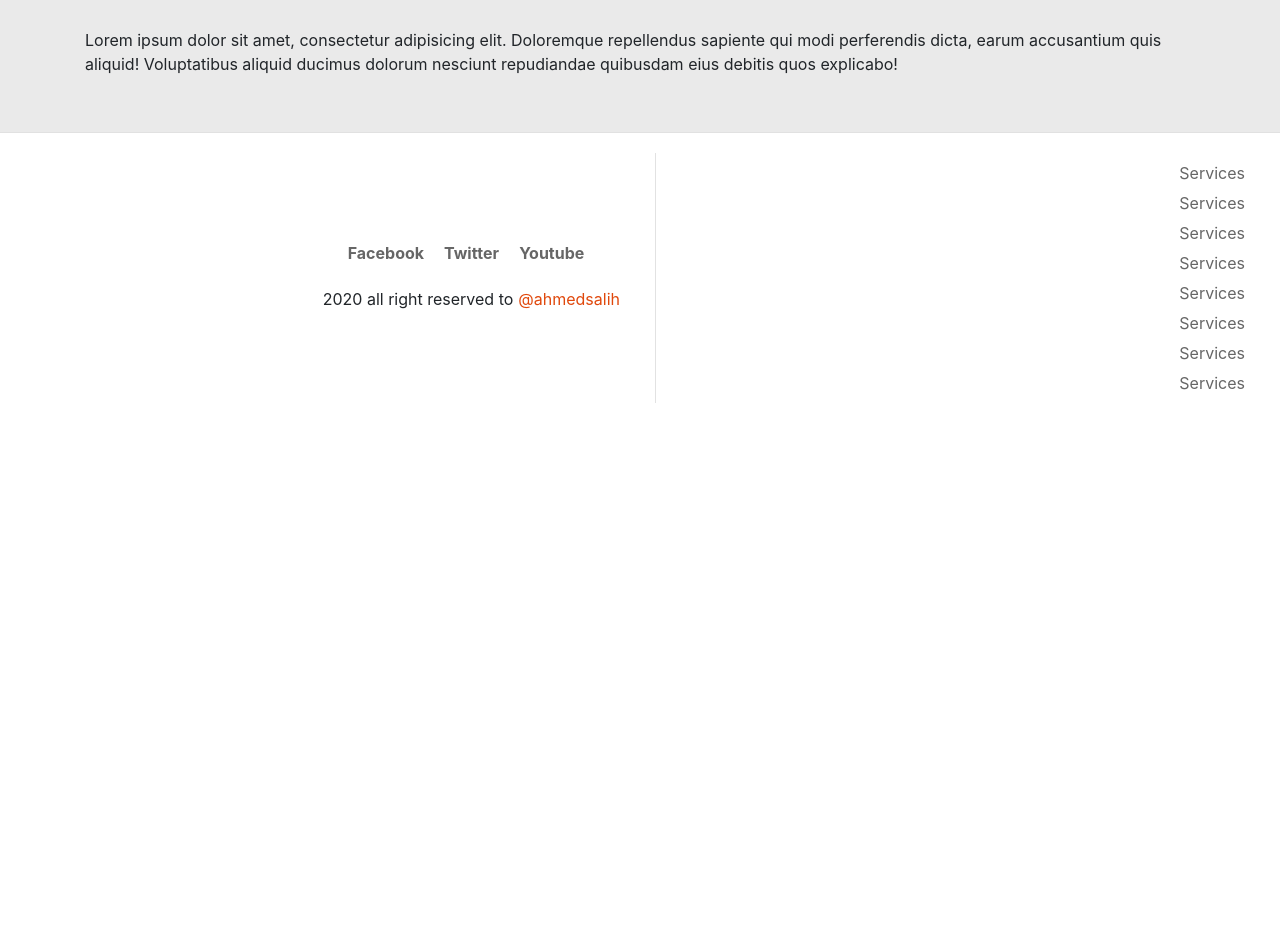
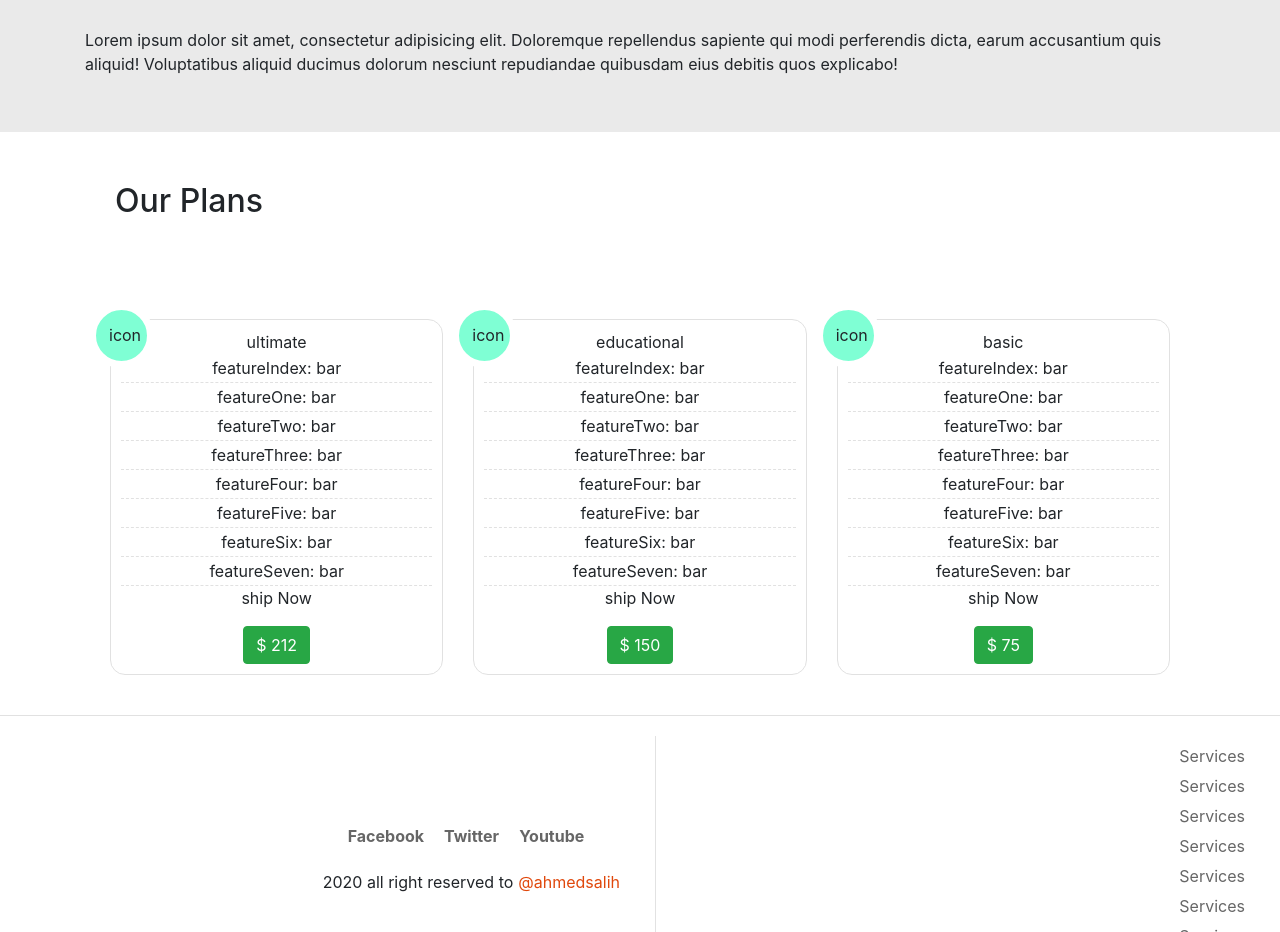
Before and after one commit to salihcodev/rent-room-tr, a React (Create React App) app: page / in a window 1280 px wide. Shown: the part 840-1772 px from the top of the page. Before the commit the page ends 1263 px from the top, so only its background shows below. Built offline with nearby package versions, Linux system fonts and the light colour scheme.

Commit message:
Add another component to view site prices pans (#6)
- Add the basic layout.

```diff
--- /dev/null
+++ b/src/app/components/plans/PlansWrapper.component.jsx
@@ -0,0 +1,23 @@
+// BASIC IMPORTS::==>
+import React from "react";
+
+// COMPONENTS IMPORTS::==>
+import PlanTemplate from "./plan/PlanTemplate.component";
+
+// UTILITIES IMPORTS::==>
+import { Link } from "react-router-dom";
+
+// COMPONENT IMPORTS::==>
+import "./PlansWrapper.component.style.scss";
+const PlansWrapper = ({ plansData }) => {
+  return (
+    <section className="plansWrapper">
+      <div className="container">
+        <h2 className="heading">Our Plans</h2>
+        <PlanTemplate servicesCost={plansData} />
+      </div>
+    </section>
+  );
+};
+
+export default PlansWrapper;
--- /dev/null
+++ b/src/app/components/plans/PlansWrapper.component.style.scss
@@ -0,0 +1,5 @@
+section.plansWrapper {
+  h2.heading {
+    padding: 50px 0 0 30px;
+  }
+}
--- /dev/null
+++ b/src/app/components/plans/plan/PlanTemplate.component.jsx
@@ -0,0 +1,44 @@
+// BASIC IMPORTS::==>
+import React from "react";
+
+// COMPONENTS IMPORTS::==>
+
+// UTILITIES IMPORTS::==>
+import { Link } from "react-router-dom";
+
+// COMPONENT IMPORTS::==>
+import "./PlanTemplate.component.style.scss";
+const PlanTemplate = ({ servicesCost }) => {
+  return (
+    <section className="PlanTemplate text-center">
+      <div className="container">
+        <div className="row">
+          {servicesCost.map((plan) => (
+            <div className="col" key={plan.id}>
+              <div className="Plan">
+                <div className="PlanHeader">
+                  <div className="planIcon">icon</div>
+                  {plan.planeName}
+                </div>
+                <div className="planBody">
+                  <ul className="featuresList">
+                    {plan.featuresList.map((feature) => (
+                      <li className="feature">{feature}</li>
+                    ))}
+                  </ul>
+
+                  <p className="ship">{plan.ship}</p>
+                </div>
+                <div className="planFooter">
+                  <button className="btn btn-success ">{plan.planeCost}</button>
+                </div>
+              </div>
+            </div>
+          ))}
+        </div>
+      </div>
+    </section>
+  );
+};
+
+export default PlanTemplate;
--- /dev/null
+++ b/src/app/components/plans/plan/PlanTemplate.component.style.scss
@@ -0,0 +1,39 @@
+section.PlanTemplate {
+  padding: 40px 10px;
+
+  .Plan {
+    margin-top: 50px;
+    border: 1px solid #dddd;
+    border-radius: 15px;
+    padding: 10px;
+    position: relative;
+
+    .PlanHeader {
+      .planIcon {
+        position: absolute;
+        width: 65px;
+        height: 65px;
+        background: aquamarine;
+        padding: 13px;
+        border-radius: 50%;
+        border: 7px solid #fff;
+        top: -17px;
+        left: -22px;
+      }
+    }
+    .planBody {
+      ul.featuresList {
+        padding: 0;
+        margin: 0;
+        list-style: none;
+
+        li.feature {
+          border-bottom: 1px dashed #dddd;
+          padding: 2px 0;
+        }
+      }
+    }
+    .planFooter {
+    }
+  }
+}
--- a/src/app/views/homePage/Home.page.jsx
+++ b/src/app/views/homePage/Home.page.jsx
@@ -4,6 +4,7 @@ import React from "react";
 // COMPONENTS IMPORTS::==>
 import Header from "../../components/header/Header.component";
 import CompanyPhilosophy from "../../components/philosophy/CompanyPhilosophy.component";
+import PlansWrapper from "../../components/plans/PlansWrapper.component";
 
 // UTILITIES IMPORTS::==>
 
@@ -13,23 +14,78 @@ import HeaderImg from "../../assets/imgs/defaultBcg.jpeg";
 const HomePage = () => {
   // home required data:
   // header:
-  const headerTitle = "Let us give you a nice bed!";
+  const HeaderTitle = "Let us give you a nice bed!";
 
   // about section:
-  const aboutTitle = "hello from about company";
-  const aboutText =
+  const AboutTitle = "hello from about company";
+  const AboutText =
     "Lorem ipsum dolor sit amet, consectetur adipisicing elit. Doloremque repellendus sapiente qui modi perferendis dicta, earum accusantium quis aliquid! Voluptatibus aliquid ducimus dolorum nesciunt repudiandae quibusdam eius debitis quos explicabo!";
+  const plansData = [
+    {
+      id: 0,
+      planeName: "ultimate",
+      featuresList: [
+        "featureIndex: bar",
+        "featureOne: bar",
+        "featureTwo: bar",
+        "featureThree: bar",
+        "featureFour: bar",
+        "featureFive: bar",
+        "featureSix: bar",
+        "featureSeven: bar",
+      ],
+      ship: "ship Now",
+      planeCost: "$ 212",
+    },
+    {
+      id: 1,
+      planeName: "educational",
+      featuresList: [
+        "featureIndex: bar",
+        "featureOne: bar",
+        "featureTwo: bar",
+        "featureThree: bar",
+        "featureFour: bar",
+        "featureFive: bar",
+        "featureSix: bar",
+        "featureSeven: bar",
+      ],
+      ship: "ship Now",
+      planeCost: "$ 150",
+    },
+    {
+      id: 2,
+      planeName: "basic",
+      featuresList: [
+        "featureIndex: bar",
+        "featureOne: bar",
+        "featureTwo: bar",
+        "featureThree: bar",
+        "featureFour: bar",
+        "featureFive: bar",
+        "featureSix: bar",
+        "featureSeven: bar",
+      ],
+      ship: "ship Now",
+      planeCost: "$ 75",
+    },
+  ];
 
   return (
     <>
+      {/* HEADER */}
       <Header
         img={HeaderImg}
-        title={headerTitle}
+        title={HeaderTitle}
         btn1="return to home"
         btn2="browse rooms"
       ></Header>
 
-      <CompanyPhilosophy aboutTitle={aboutTitle} aboutContext={aboutText} />
+      {/* ABOUT THE COMPANY */}
+      <CompanyPhilosophy aboutTitle={AboutTitle} aboutContext={AboutText} />
+
+      {/* PLANS */}
+      <PlansWrapper plansData={plansData} />
     </>
   );
 };
```
